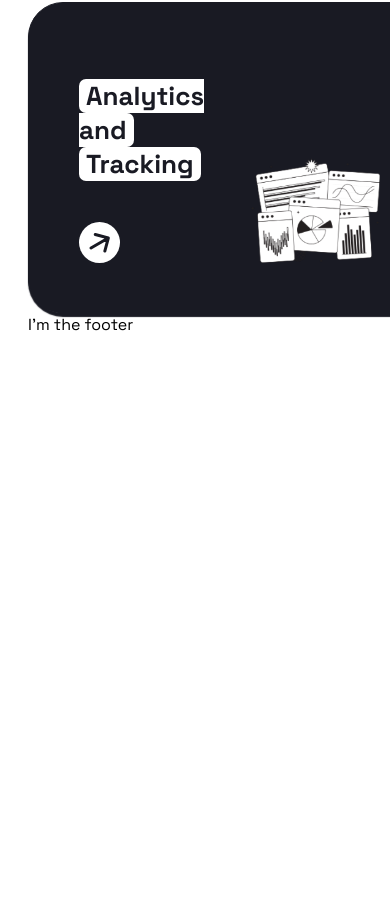
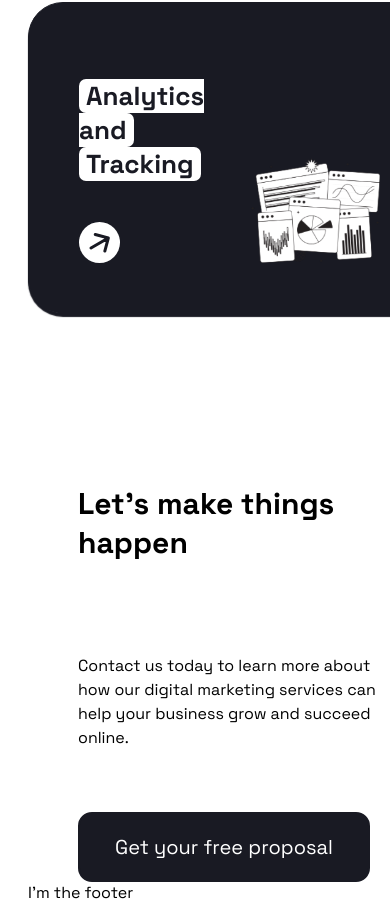
Before and after one commit to williamgalvisri/landing-page-angular, an Angular app: page /home in a window 390 px wide. Shown: the part 3319-4230 px from the top of the page. Before the commit the page ends 3662 px from the top, so only its background shows below. Built offline with nearby package versions, Linux system fonts and the light colour scheme.

Commit message:
add middle cta component section into home page
add middle cta responsive design

```diff
--- /dev/null
+++ b/src/app/pages/home/components/middle-cta/middle-cta.component.css
@@ -0,0 +1,26 @@
+.wrapper-middle-cta {
+    display: flex;
+    flex-direction: row;
+    justify-content: space-around;
+}
+
+.wrapper-middle-cta__content {
+    display: flex;
+    flex-direction: column;
+    justify-content: center;
+    align-items: flex-start;
+    max-width: 500px;
+    gap: 2.875rem;
+}
+
+
+@media (max-width: 990px) {
+    .wrapper-middle-cta > img {
+        display: none;
+    }
+
+    .wrapper-middle-cta__content {
+        padding: 0 3.125rem;
+        max-width: 100%;
+    }
+}
--- /dev/null
+++ b/src/app/pages/home/components/middle-cta/middle-cta.component.html
@@ -0,0 +1,8 @@
+<section class="wrapper-middle-cta">
+    <div class="wrapper-middle-cta__content">
+        <h3 class="middle-cta__title">Let’s make things happen</h3>
+        <p class="middle-cta__text">Contact us today to learn more about how our digital marketing services can help your business grow and succeed online.</p>
+        <app-button type="fill">Get your free proposal</app-button>
+    </div>
+    <img src="assets/image/illustration-middle-cta.png" alt="cta image" class="middle-cta__image">
+</section>
--- a/src/app/pages/home/home.component.html
+++ b/src/app/pages/home/home.component.html
@@ -2,5 +2,6 @@
     <section class="wrapper-home">
         <app-cta />
         <app-services />
+        <app-middle-cta />
     </section>
 </app-layout>
--- a/src/app/pages/home/home.component.ts
+++ b/src/app/pages/home/home.component.ts
@@ -2,10 +2,11 @@ import { Component } from '@angular/core';
 import { SharedModule } from '../../shared/shared.module';
 import { CtaComponent } from './components/cta/cta.component';
 import { ServicesComponent } from "./components/services/services.component";
+import { MiddleCtaComponent } from "./components/middle-cta/middle-cta.component";
 
 @Component({
   selector: 'app-home',
-  imports: [SharedModule, CtaComponent, ServicesComponent],
+  imports: [SharedModule, CtaComponent, ServicesComponent, MiddleCtaComponent],
   templateUrl: './home.component.html',
   styleUrl: './home.component.css'
 })
```
Also changed, not shown: src/app/pages/home/components/middle-cta/middle-cta.component.ts (added, +12 -0 lines), src/assets/image/illustration-middle-cta.png (added), 1 other file (tests, documents, lock files or other folders).
